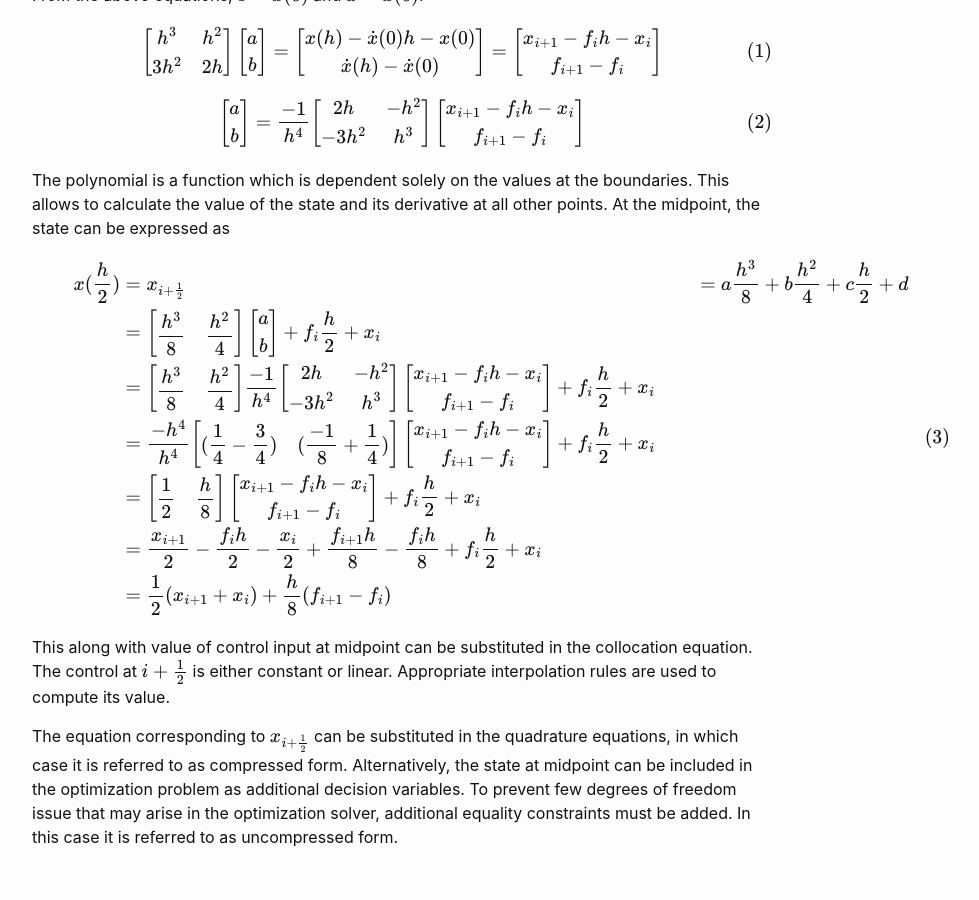
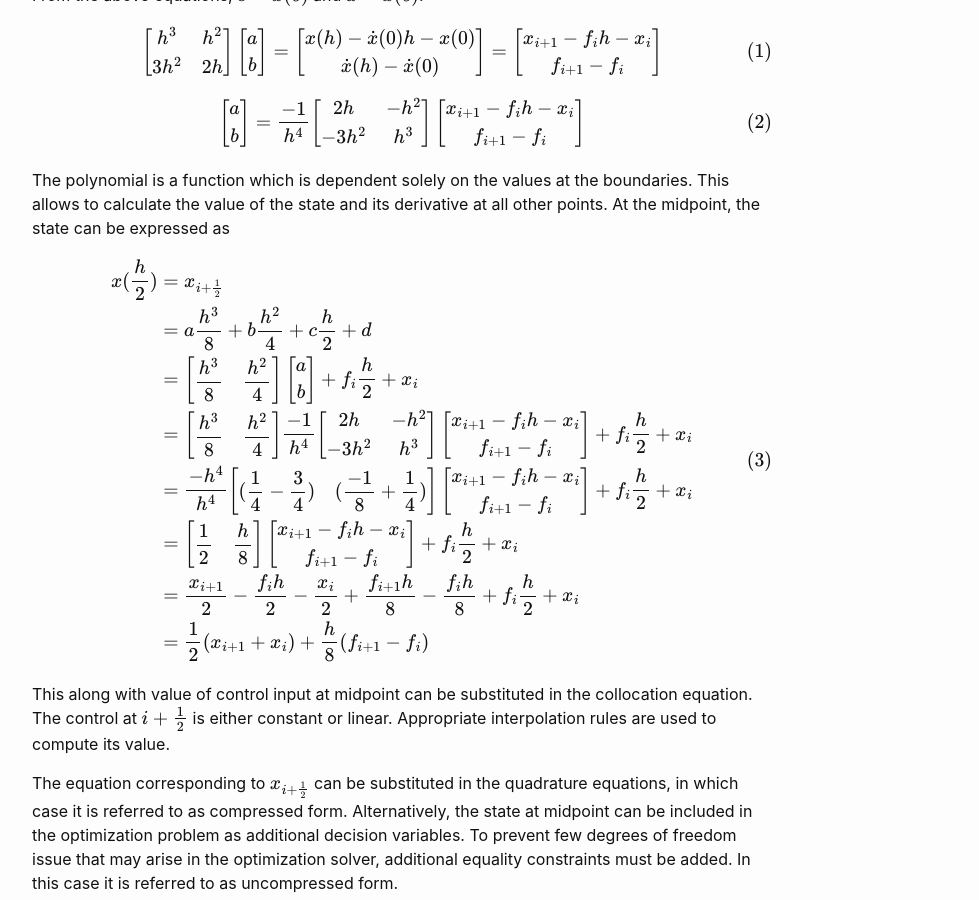
Before and after one commit to sandeep026/sandeep026.github.io, a Jekyll site: the page built from _posts/2023-11-1-p3.md, in a window 1280 px wide and 900 px high, scrolled down 1398 px. Shown: the whole window, without its empty margins (238-1217 px from the left). Built offline with Jekyll 4.4.1, drawn with Linux system fonts in a browser that asks for light colours; formulas are drawn with MathJax 3.

Commit message:
correction in equation

```diff
--- a/_posts/2023-11-1-p3.md
+++ b/_posts/2023-11-1-p3.md
@@ -90,7 +90,7 @@ The polynomial is a function which is dependent solely on the values at the boun
 $$
 \begin{aligned}
 x(\frac{h}{2})
-&=x_{i+\frac{1}{2}}
+&=x_{i+\frac{1}{2}}\\
 &=a\dfrac{h^3}{8}+b\dfrac{h^2}{4}+c\dfrac{h}{2}+d\\
 &=
 \begin{bmatrix}
```
